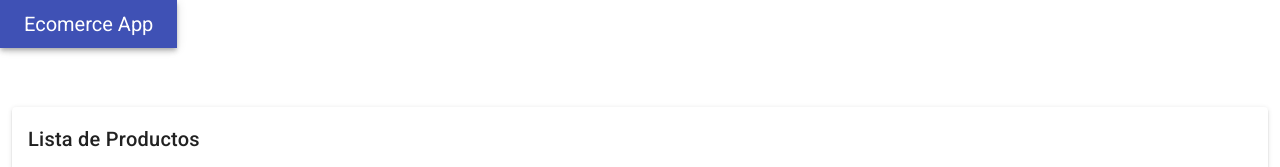
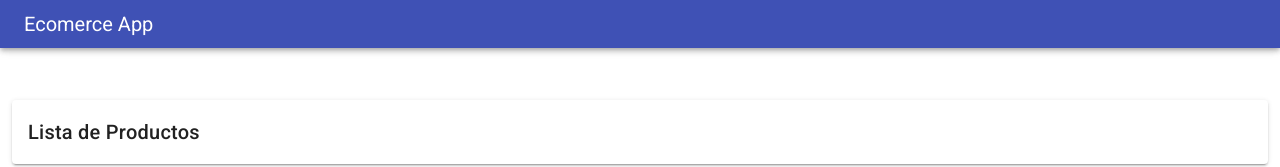
Before and after one commit to crisswebapp/Abarrofarma, a Nuxt app: page / in a window 1280 px wide. Shown: the top 167 px of the page. Built offline with nearby package versions, Linux system fonts and the light colour scheme.

Commit message:
Update header.vue
App bar

```diff
--- a/components/header/header.vue
+++ b/components/header/header.vue
@@ -26,7 +26,7 @@
         </v-list-item>
       </v-list>
     </v-navigation-drawer>
-    <v-toolbar color="indigo" dense floating dark>
+    <v-app-bar color="indigo" dense app dark>
       <v-app-bar-nav-icon
         class="hidden-md-and-up"
         @click.stop="drawer = !drawer"
@@ -37,7 +37,7 @@
           Ecomerce App
         </v-toolbar-title>
       </nuxt-link>
-    </v-toolbar>
+    </v-app-bar>
   </div>
 </template>
 
```
